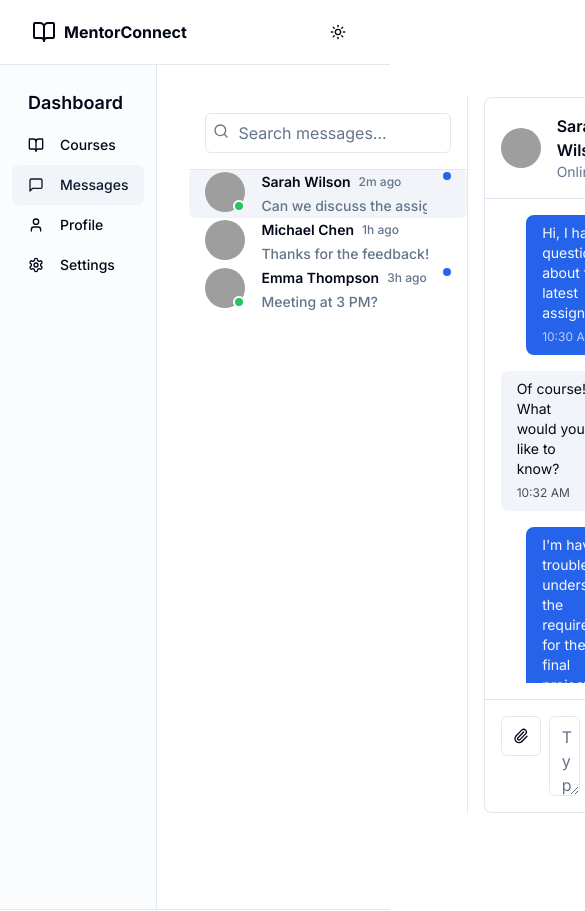
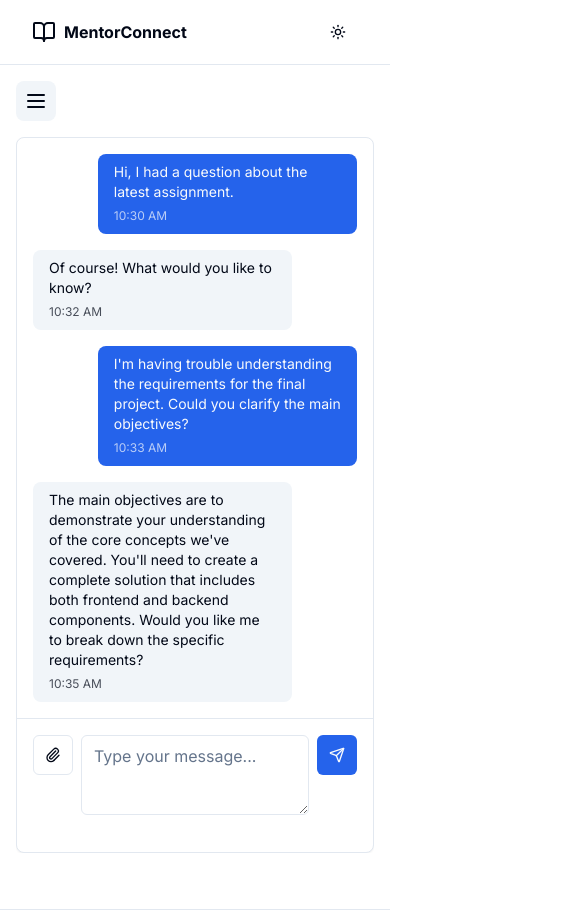
Before and after one commit to blackprince001/mentoring-platform-preview, a Next.js app: page /dashboard/mentor/messages in a window 390 px wide. Shown: the top 911 px of the page, 585 px wide, since content can reach past the window. Built offline with nearby package versions, Linux system fonts and the light colour scheme; grey boxes are pictures that could not be loaded.

Commit message:
make dashboard side responsive

```diff
--- a/app/dashboard/mentor/layout.tsx
+++ b/app/dashboard/mentor/layout.tsx
@@ -1,15 +1,63 @@
+"use client"
+
 import type React from "react"
 import { Sidebar } from "@/components/dashboard/sidebar"
+import { useState } from "react"
 
 export default function DashboardLayout({
   children,
 }: {
   children: React.ReactNode
 }) {
+  const [isSidebarOpen, setIsSidebarOpen] = useState(false)
+
+  const toggleSidebar = () => {
+    setIsSidebarOpen(!isSidebarOpen)
+  }
+
   return (
     <div className="flex min-h-screen">
-      <Sidebar />
-      <div className="flex-1 p-8">{children}</div>
+      {/* Sidebar */}
+      <div
+        className={`fixed inset-y-0 left-0 z-30 transform ${isSidebarOpen ? "translate-x-0" : "-translate-x-full"
+          } md:translate-x-0 md:relative transition-transform duration-200 ease-in-out`}
+      >
+        <Sidebar isCollapsed={!isSidebarOpen} toggleSidebar={toggleSidebar} />
+      </div>
+
+      {/* Overlay for mobile */}
+      {isSidebarOpen && (
+        <div
+          className="fixed inset-0 z-20 bg-black/50 md:hidden"
+          onClick={toggleSidebar}
+        />
+      )}
+
+      {/* Main Content */}
+      <div className="flex-1 p-4 md:p-8">
+        {/* Toggle Button for Mobile */}
+        <button
+          onClick={toggleSidebar}
+          className="md:hidden p-2 mb-4 bg-muted rounded-lg"
+        >
+          <svg
+            xmlns="http://www.w3.org/2000/svg"
+            className="h-6 w-6"
+            fill="none"
+            viewBox="0 0 24 24"
+            stroke="currentColor"
+          >
+            <path
+              strokeLinecap="round"
+              strokeLinejoin="round"
+              strokeWidth={2}
+              d="M4 6h16M4 12h16M4 18h16"
+            />
+          </svg>
+        </button>
+
+        {children}
+      </div>
     </div>
   )
 }
--- a/components/dashboard/sidebar.tsx
+++ b/components/dashboard/sidebar.tsx
@@ -1,6 +1,6 @@
 "use client"
 import { Button } from "@/components/ui/button"
-import { Calendar, Users, BookOpen, MessageSquare, Settings, User } from "lucide-react"
+import { BookOpen, MessageSquare, User, Settings, Menu } from "lucide-react"
 import Link from "next/link"
 import { usePathname } from "next/navigation"
 
@@ -20,28 +20,36 @@ const routes = [
     icon: User,
     href: "/dashboard/mentor/profile",
   },
-  {
-    label: "Settings",
-    icon: Settings,
-    href: "/dashboard/mentor/settings",
-  },
 ]
 
-export function Sidebar() {
+export function Sidebar({
+  isCollapsed,
+  toggleSidebar,
+}: {
+  isCollapsed: boolean
+  toggleSidebar: () => void
+}) {
   const pathname = usePathname()
 
   return (
-    <div className="space-y-4 py-4 flex flex-col h-screen border-r bg-muted/30">
+    <div className={`flex flex-col h-screen border-r bg-muted/30 ${isCollapsed ? "w-16" : "w-64"}`}>
       <div className="px-3 py-2">
-        <Link href="/dashboard">
-          <h2 className="mb-2 px-4 text-lg font-semibold">Dashboard</h2>
-        </Link>
+        <div className="flex justify-between items-center">
+          {!isCollapsed && (
+            <Link href="/dashboard">
+              <h2 className="mb-2 px-4 text-lg font-semibold">Dashboard</h2>
+            </Link>
+          )}
+          <Button variant="ghost" onClick={toggleSidebar} className="p-2">
+            <Menu className="h-6 w-6" />
+          </Button>
+        </div>
         <div className="space-y-1">
           {routes.map((route) => (
             <Link key={route.href} href={route.href}>
               <Button variant={pathname === route.href ? "secondary" : "ghost"} className="w-full justify-start">
                 <route.icon className="mr-2 h-4 w-4" />
-                {route.label}
+                {!isCollapsed && route.label}
               </Button>
             </Link>
           ))}
--- a/components/messages/message-list.tsx
+++ b/components/messages/message-list.tsx
@@ -6,7 +6,6 @@ import { Input } from "@/components/ui/input"
 import { ScrollArea } from "@/components/ui/scroll-area"
 import { cn } from "@/lib/utils"
 import { Search } from "lucide-react"
-import { useState } from "react"
 
 const conversations = [
   {
@@ -41,18 +40,29 @@ const conversations = [
   },
 ]
 
-export function MessageList() {
-  const [selectedId, setSelectedId] = useState(1)
-
+export function MessageList({
+  selectedId,
+  setSelectedId,
+  isMobile,
+}: {
+  selectedId: number
+  setSelectedId: (id: number) => void
+  isMobile: boolean
+}) {
   return (
-    <div className="flex w-full flex-col border-r md:w-[300px]">
+    <div
+      className={cn(
+        "flex w-full flex-col border-r md:w-[300px]",
+        isMobile && selectedId === 0 ? "block" : "hidden md:block",
+      )}
+    >
       <div className="p-4 border-b">
         <div className="relative">
           <Search className="absolute left-2 top-2.5 h-4 w-4 text-muted-foreground" />
           <Input placeholder="Search messages..." className="pl-8" />
         </div>
       </div>
-      <ScrollArea className="flex-1">
+      <ScrollArea className="flex-1 py-4">
         {conversations.map((conversation) => (
           <Button
             key={conversation.id}
--- a/components/messages/message-panel.tsx
+++ b/components/messages/message-panel.tsx
@@ -5,6 +5,7 @@ import { Button } from "@/components/ui/button"
 import { Card } from "@/components/ui/card"
 import { ScrollArea } from "@/components/ui/scroll-area"
 import { Textarea } from "@/components/ui/textarea"
+import { cn } from "@/lib/utils"
 import { Paperclip, Send } from "lucide-react"
 import { useState } from "react"
 
@@ -37,12 +38,32 @@ const messages = [
   },
 ]
 
-export function MessagePanel() {
+export function MessagePanel({
+  selectedId,
+  isMobile,
+  onBack,
+}: {
+  selectedId: number
+  isMobile: boolean
+  onBack: () => void
+}) {
   const [message, setMessage] = useState("")
 
   return (
-    <Card className="flex flex-1 flex-col">
+    <Card className={cn("flex flex-1 flex-col", isMobile && selectedId === 0 ? "hidden" : "block")}>
+      {isMobile && (
         <div className="flex items-center gap-4 border-b p-4">
+          <Button variant="ghost" onClick={onBack}>
+            <svg
+              xmlns="http://www.w3.org/2000/svg"
+              className="h-6 w-6"
+              fill="none"
+              viewBox="0 0 24 24"
+              stroke="currentColor"
+            >
+              <path strokeLinecap="round" strokeLinejoin="round" strokeWidth={2} d="M15 19l-7-7 7-7" />
+            </svg>
+          </Button>
           <Avatar>
             <AvatarImage src="/placeholder.svg?height=40&width=40" alt="Sarah Wilson" />
             <AvatarFallback>SW</AvatarFallback>
@@ -52,14 +73,14 @@ export function MessagePanel() {
             <p className="text-sm text-muted-foreground">Online</p>
           </div>
         </div>
+      )}
 
       <ScrollArea className="flex-1 p-4">
         <div className="space-y-4">
           {messages.map((msg) => (
             <div key={msg.id} className={`flex ${msg.sender === "mentor" ? "justify-start" : "justify-end"}`}>
               <div
-                className={`rounded-lg px-4 py-2 max-w-[80%] ${
-                  msg.sender === "mentor" ? "bg-muted" : "bg-primary text-primary-foreground"
+                className={`rounded-lg px-4 py-2 max-w-[80%] ${msg.sender === "mentor" ? "bg-muted" : "bg-primary text-primary-foreground"
                   }`}
               >
                 <p className="text-sm">{msg.content}</p>
```
Lines whose indentation alone changed are shown as unchanged.
